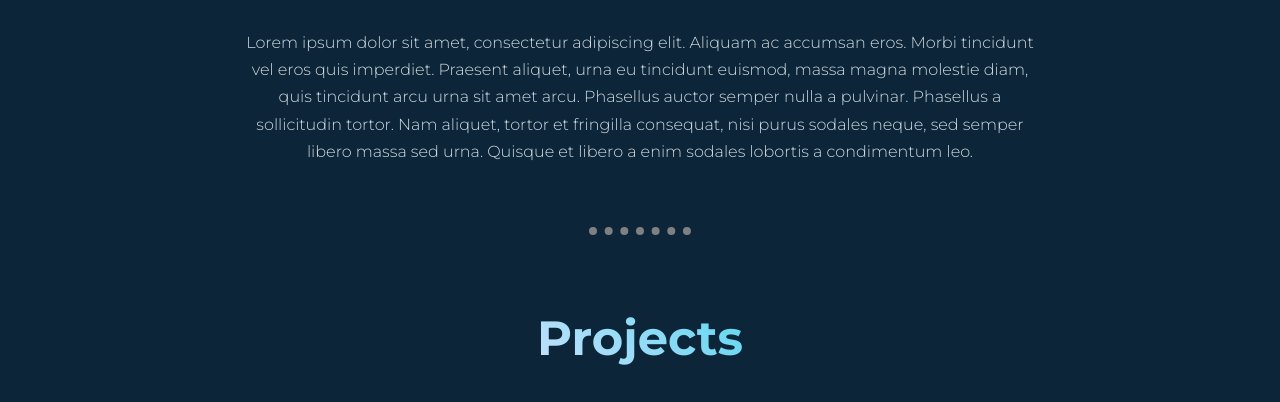
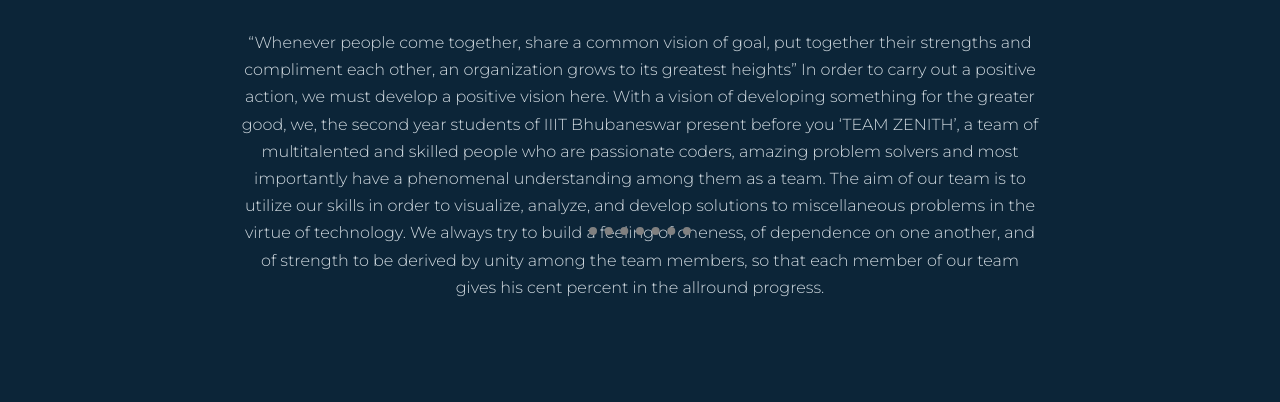
Before and after one commit to satyenduM/Zenith_teamPage, a plain HTML site: page index.html in a window 1280 px wide. Shown: the part 398-800 px from the top of the page. Drawn offline with Linux system fonts and the light colour scheme.

Commit message:
Added About

```diff
--- a/index.html
+++ b/index.html
@@ -19,7 +19,9 @@
     <hr>
     <section id="about">
         <div class="headline">About Us</div>
-        <p id="headerDesc">Lorem ipsum dolor sit amet, consectetur adipiscing elit. Aliquam ac accumsan eros. Morbi tincidunt vel eros quis imperdiet. Praesent aliquet, urna eu tincidunt euismod, massa magna molestie diam, quis tincidunt arcu urna sit amet arcu. Phasellus auctor semper nulla a pulvinar. Phasellus a sollicitudin tortor. Nam aliquet, tortor et fringilla consequat, nisi purus sodales neque, sed semper libero massa sed urna. Quisque et libero a enim sodales lobortis a condimentum leo.
+        <p id="headerDesc">“Whenever people come together, share a common vision of goal, put together their strengths and compliment each other, an organization grows to its greatest heights”
+            In order to carry out a positive action, we must develop a positive vision here. With a vision of developing something for the greater good, we, the second year students of IIIT Bhubaneswar present before you ‘TEAM ZENITH’, a team of multitalented and skilled people who are passionate coders, amazing problem solvers and most importantly have a phenomenal understanding among them as a team. The aim of our team is to utilize our skills in order to visualize, analyze, and develop solutions to miscellaneous problems in the virtue of technology. We always try to build a feeling of oneness, of dependence on one another, and of strength to be derived by unity among the team members, so that each member of our team gives his cent percent in the allround progress.
+
         </p>
     </section>
     <section class="team">
```
